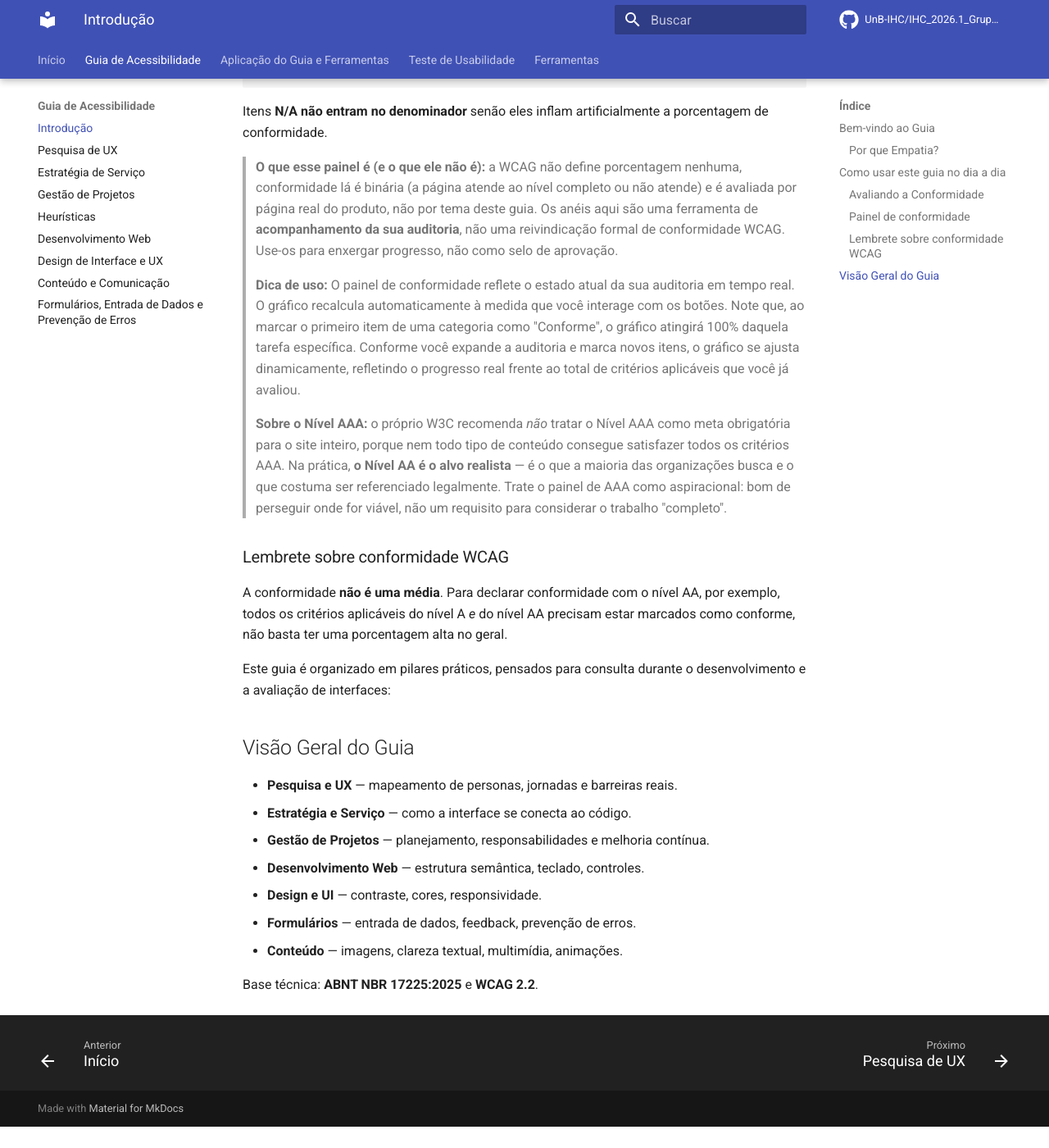
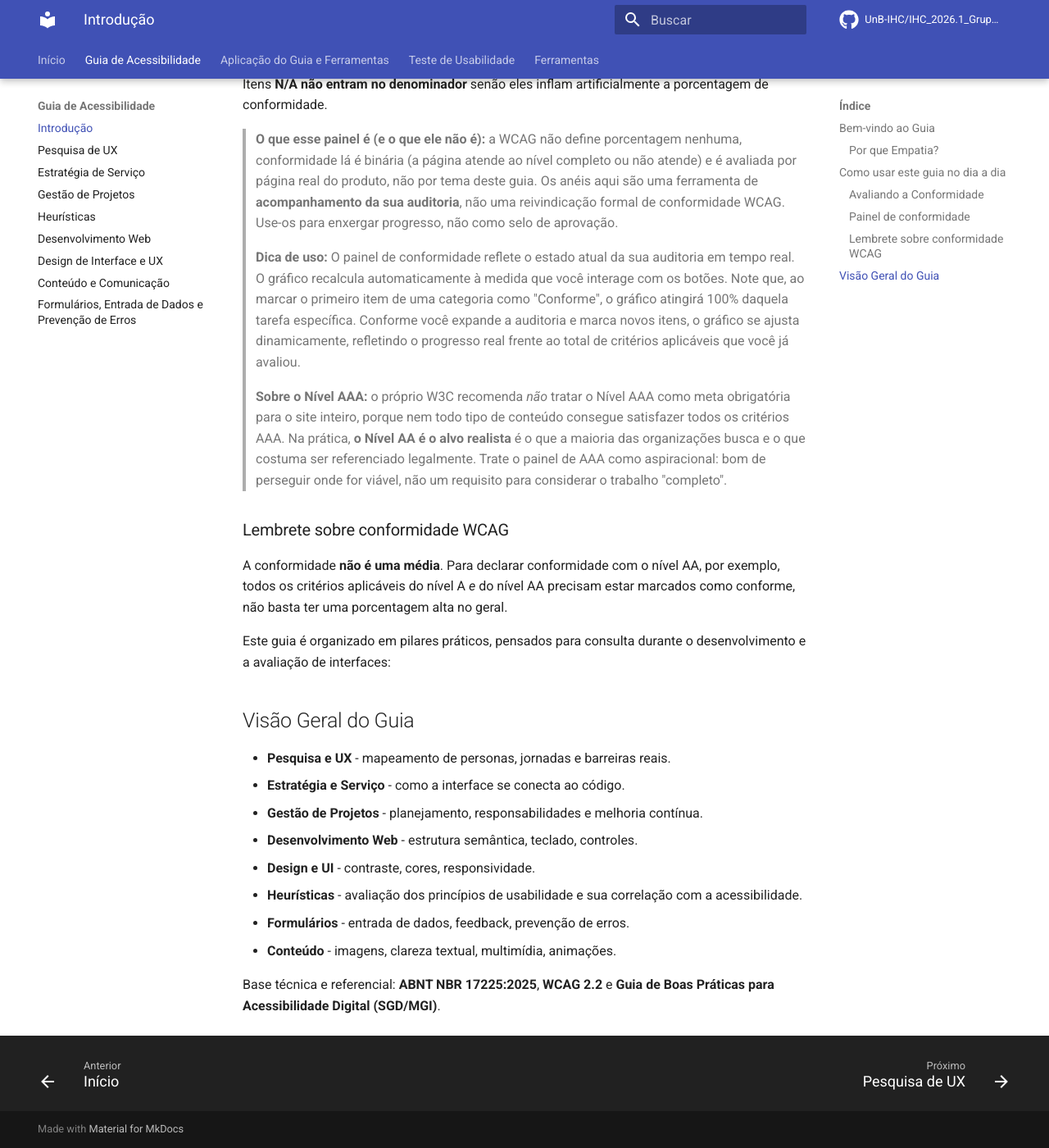
Before and after one commit to UnB-IHC/IHC_2026.1_Grupo11, an MkDocs documentation site: the page built from docs/guia_acessibilidade/apresentacaoGuia.md, in a window 1280 px wide and 1400 px high, scrolled down 2129 px. Shown: the whole window at 82% size. Built offline with MkDocs 1.6.1 and Material for MkDocs 9.7.7, drawn with Linux system fonts in a browser that asks for light colours; comment, search, counter and statistics services are not loaded; before the commit the page ends 3503 px from its top, so only the background shows below that; some of the changed text lies outside the part shown.

Commit message:
docs: atualiza documento de introdução

```diff
--- a/docs/guia_acessibilidade/apresentacaoGuia.md
+++ b/docs/guia_acessibilidade/apresentacaoGuia.md
@@ -2,9 +2,8 @@
 *IHC 2026.1 — Grupo 11*
 
 ## Bem-vindo ao Guia
-Acessibilidade digital não é sobre alcançar uma nota perfeita em um validador de código — é sobre colocar a pessoa usuária no centro da experiência. Este guia foi desenhado para apoiar **todas as pessoas da equipe** (pesquisa, design, desenvolvimento, conteúdo e gestão) na construção de produtos digitais genuinamente inclusivos.
+Bem-vindo ao nosso guia de consulta rápida. Este repositório foi construído para auxiliar desenvolvedores, designers e pesquisadores a projetarem interfaces verdadeiramente inclusivas, tendo como base técnica a **ABNT NBR 17225:2025**, as diretrizes mais recentes da **WCAG 2.2** e as orientações do **Guia de Boas Práticas para Acessibilidade Digital** do Governo Federal.
 
-Nossa base técnica é sólida, fundamentada na **ABNT NBR 17225:2025** e na **WCAG 2.2**, mas nosso foco principal é a **aplicação prática**. Queremos ajudar você a entender *por que* cada diretriz existe, para *quem* ela importa e *como* implementá-la da concepção à manutenção do projeto.
 
 ### Por que Empatia?
 O Design Empático reconhece que as barreiras de uso não são exclusividade de um grupo pequeno, mas afetam perfis diferentes em momentos distintos da vida. Ao projetar, devemos considerar três níveis de barreiras:
@@ -24,16 +23,18 @@
 *   **Pesquisa e UX:** Mapeamento de personas, jornadas e barreiras reais.
 *   **Estratégia e Serviço:** A conexão entre as necessidades do usuário, a interface e o código.
 *   **Design e UI:** Contraste, uso de cores, tipografia e responsividade.
+*   **Heuristicas** Avaliação dos princípios de usabilidade e sua correlação com a acessibilidade.
+
 *   **Desenvolvimento Web:** Estrutura semântica HTML, operabilidade por teclado e atributos ARIA.
 *   **Conteúdo e Formulários:** Clareza textual, prevenção de erros e alternativas para mídias.
 
 Em cada um desses temas, você encontrará critérios interativos divididos da seguinte forma:
 1. **O Critério:** Uma declaração direta e clara da regra técnica ou prática que precisa ser atendida.
-2. **A Ação:** Botões interativos para marcar o status daquele item no seu projeto.
+2. **A Ação (Opcional):** Botões interativos para marcar o status daquele item no seu projeto.
 3. **A Base Legal:** Referências diretas à NBR e à WCAG para justificar decisões técnicas.
 
 ### Avaliando a Conformidade
-Um critério nunca deve ser forçado a "passar" ou "falhar" se ele simplesmente não existe no contexto do seu produto. Por isso, toda avaliação neste guia utiliza três estados:
+Um critério nunca deve ser forçado a "passar" ou "falhar" se ele simplesmente não existe no contexto do seu produto. Por isso, toda avaliação de conformidade neste guia utiliza três estados:
 
 | Estado | O que significa na prática |
 | :--- | :--- |
@@ -41,7 +42,7 @@
 | ❌ **Não conforme** | A diretriz é necessária para o produto, mas ainda não foi implementada ou falhou nos testes. |
 | ➖ **Não aplicável (N/A)** | O recurso não existe na sua interface. (Exemplo: exigir legendas em um site que possui apenas textos e imagens). |
 
-> **Regra importante:** todo item marcado como N/A precisa de uma justificativa escrita na coluna correspondente. N/A sem justificativa não deve ser aceito em revisão — é a forma mais comum de uma não conformidade real se disfarçar de "não se aplica".
+> **Regra importante:** todo item marcado como N/A precisa de uma justificativa escrita na coluna correspondente. N/A sem justificativa não deve ser aceito em revisão é a forma mais comum de uma não conformidade real se disfarçar de "não se aplica".
 
 ### Painel de conformidade
 
@@ -57,7 +58,7 @@
 
 > **Dica de uso:** O painel de conformidade reflete o estado atual da sua auditoria em tempo real. O gráfico recalcula automaticamente à medida que você interage com os botões. Note que, ao marcar o primeiro item de uma categoria como "Conforme", o gráfico atingirá 100% daquela tarefa específica. Conforme você expande a auditoria e marca novos itens, o gráfico se ajusta dinamicamente, refletindo o progresso real frente ao total de critérios aplicáveis que você já avaliou.
 
-> **Sobre o Nível AAA:** o próprio W3C recomenda *não* tratar o Nível AAA como meta obrigatória para o site inteiro, porque nem todo tipo de conteúdo consegue satisfazer todos os critérios AAA. Na prática, **o Nível AA é o alvo realista** — é o que a maioria das organizações busca e o que costuma ser referenciado legalmente. Trate o painel de AAA como aspiracional: bom de perseguir onde for viável, não um requisito para considerar o trabalho "completo".
+> **Sobre o Nível AAA:** o próprio W3C recomenda *não* tratar o Nível AAA como meta obrigatória para o site inteiro, porque nem todo tipo de conteúdo consegue satisfazer todos os critérios AAA. Na prática, **o Nível AA é o alvo realista** é o que a maioria das organizações busca e o que costuma ser referenciado legalmente. Trate o painel de AAA como aspiracional: bom de perseguir onde for viável, não um requisito para considerar o trabalho "completo".
 
 ### Lembrete sobre conformidade WCAG
 
@@ -67,12 +68,13 @@
 
 ## Visão Geral do Guia
 
-- **Pesquisa e UX** — mapeamento de personas, jornadas e barreiras reais.
-- **Estratégia e Serviço** — como a interface se conecta ao código.
-- **Gestão de Projetos** — planejamento, responsabilidades e melhoria contínua.
-- **Desenvolvimento Web** — estrutura semântica, teclado, controles.
-- **Design e UI** — contraste, cores, responsividade.
-- **Formulários** — entrada de dados, feedback, prevenção de erros.
-- **Conteúdo** — imagens, clareza textual, multimídia, animações.
+- **Pesquisa e UX** - mapeamento de personas, jornadas e barreiras reais.
+- **Estratégia e Serviço** - como a interface se conecta ao código.
+- **Gestão de Projetos** - planejamento, responsabilidades e melhoria contínua.
+- **Desenvolvimento Web** - estrutura semântica, teclado, controles.
+- **Design e UI** - contraste, cores, responsividade.
+- **Heurísticas** - avaliação dos princípios de usabilidade e sua correlação com a acessibilidade.
+- **Formulários** - entrada de dados, feedback, prevenção de erros.
+- **Conteúdo** - imagens, clareza textual, multimídia, animações.
 
-Base técnica: **ABNT NBR 17225:2025** e **WCAG 2.2**.
+Base técnica e referencial: **ABNT NBR 17225:2025**, **WCAG 2.2** e **Guia de Boas Práticas para Acessibilidade Digital (SGD/MGI)**.
```
Also changed, not shown: docs/guia_acessibilidade/desenvolvimentoWeb.md (+1 -1 lines).
